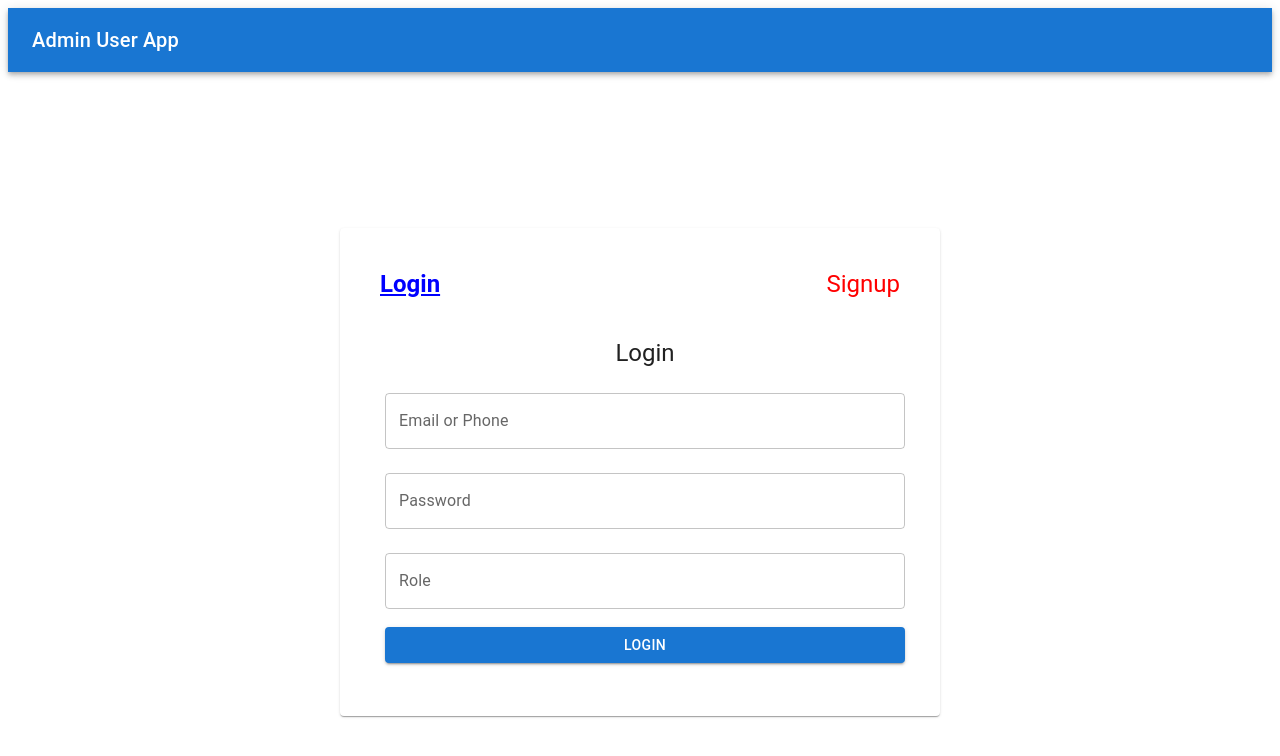
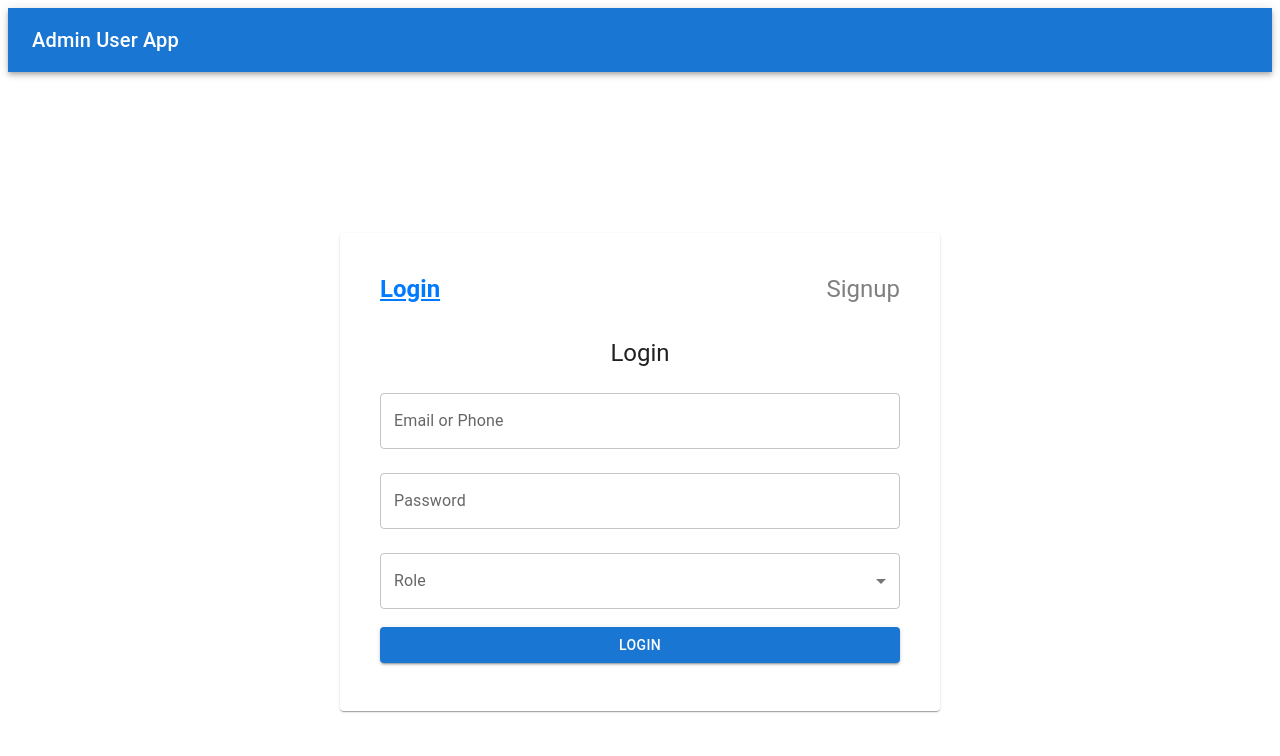
Before and after one commit to faheem59/AuthApp, a React (Vite) app: page /login in a window 1280 px wide. Shown: the top 756 px of the page. Built offline with nearby package versions, Linux system fonts and the light colour scheme.

Commit message:
Task Completed

```diff
--- a/src/components/LoginForm.tsx
+++ b/src/components/LoginForm.tsx
@@ -1,14 +1,16 @@
 import { useState } from 'react';
 import Button from "@mui/material/Button"
 import Typography from "@mui/material/Typography";
-import Box from "@mui/material/Box";
-import TextField from "@mui/material/TextField"
 import MenuItem from '@mui/material/MenuItem';
 import { useLoginForm } from '../utils/CustomHooks/useLoginFrom';
 import { Controller } from 'react-hook-form';
 import { LoginFormInput } from '../utils/Types';
 import Loader from '../components/commonComponet/Loader';
 import FormLoginField from './commonComponet/FormLoginField';
+import FormControl from "@mui/material/FormControl";
+import InputLabel from "@mui/material/InputLabel"
+import Select from '@mui/material/Select';
+
 const LoginForm = () => {
     const { handleSubmit, control, errors, error, onSubmit } = useLoginForm();
     const [loading, setLoading] = useState(false);
@@ -28,18 +30,8 @@ const LoginForm = () => {
     };
 
     return (
-        <Box
-            sx={{
-                display: 'flex',
-                flexDirection: 'column',
-                alignItems: 'center',
-                width: '100%',
-                padding: '5px',
-                borderRadius: '8px',
-                backgroundColor: '#fff',
-            }}
-        >
-            <Typography variant="h5" gutterBottom>
+           <>
+            <Typography variant="h5" gutterBottom sx={{ textAlign: 'center' }}>
                 Login
             </Typography>
 
@@ -66,37 +58,33 @@ const LoginForm = () => {
                     helperText={errors.password?.message}
                 />
 
-                <FormLoginField
+                <FormControl fullWidth margin="normal">
+                    <InputLabel id="role-label">Role</InputLabel>
+                    <Controller
                         name="role"
                         control={control}
-                    label="Role"
-                    error={!!errors.role}
                         render={({ field }) => (
-                        <Controller
+                            <Select
                                 {...field}
-                            as={
-                                <TextField
-                                    select
-                                    label="Role"
+                                labelId="role-label"
+                                id="role"
                                 variant="outlined"
                                 error={!!errors.role}
-                                    helperText={errors.role?.message}
-                                    size="small"
                             >
                                 <MenuItem value="admin">Admin</MenuItem>
                                 <MenuItem value="user">User</MenuItem>
-                                </TextField>
-                            }
-                        />
+                            </Select>
                         )}
                     />
+                </FormControl>
 
                 <Button type="submit" variant="contained" color="primary" disabled={loading} sx={{ width: '100%', marginTop: '10px', position: 'relative' }}>
-                    {loading && <Loader/>}
+                    {loading && <Loader />}
                     Login
                 </Button>
             </form>
-        </Box>
+           </>
+
     );
 };
 
--- a/src/components/SignupForm.tsx
+++ b/src/components/SignupForm.tsx
@@ -6,7 +6,6 @@ import InputLabel from "@mui/material/InputLabel"
 import Select from "@mui/material/Select"
 import MenuItem from "@mui/material/MenuItem";
 import Typography from "@mui/material/Typography" ;
-import Box  from '@mui/material/Box';
 import { yupResolver } from '@hookform/resolvers/yup';
 import localforage from 'localforage';
 import { useAuth } from '../utils/AuthContext';
@@ -67,18 +66,8 @@ const SignupForm = () => {
 
     return (
         <>
-            <Box
-                sx={{
-                    display: 'flex',
-                    flexDirection: 'column',
-                    alignItems: 'center',
-                    width: '100%',
-                    padding: '5px',
-                    borderRadius: '8px',
-                    backgroundColor: '#fff',
-                }}
-            >
-                <Typography variant="h5" gutterBottom>
+
+            <Typography variant="h5" gutterBottom sx={{ textAlign: 'center' }}>
                     SignUp
                 </Typography>
             {loading && <Loader />}
@@ -139,7 +128,7 @@ const SignupForm = () => {
                         {loading && <Loader />}
                     </Button>
             </form>
-            </Box>
+
         </>
     );
 };
--- a/src/components/commonComponet/FormFieldProfile.tsx
+++ b/src/components/commonComponet/FormFieldProfile.tsx
@@ -31,7 +31,7 @@ const FormFieldProfile: React.FC<FormFieldProps> = ({
             <Controller
                 name={name}
                 control={control}
-                defaultValue={defaultValue} // Pass defaultValue to Controller
+                defaultValue={defaultValue}
                 render={({ field }) => (
                     <TextField
                         {...field}
--- a/src/pages/LoginSignuPage.tsx
+++ b/src/pages/LoginSignuPage.tsx
@@ -27,7 +27,7 @@ const LoginSignupPage: React.FC<Props> = ({ formType }) => {
                                     cursor: 'pointer',
                                     textDecoration: formType === 'login' ? 'underline' : 'none',
                                     fontWeight: formType === 'login' ? 'bold' : 'normal',
-                                    color: formType === 'login' ? "blue" : 'red'
+                                    color: formType === 'login' ? "#007BFF" : 'rgba(0,0,0,0.5)'
                                 }}
                             >
                                 Login
@@ -39,7 +39,7 @@ const LoginSignupPage: React.FC<Props> = ({ formType }) => {
                                     cursor: 'pointer',
                                     textDecoration: formType === 'signup' ? 'underline' : 'none',
                                     fontWeight: formType === 'signup' ? 'bold' : 'normal',
-                                    color: formType === 'signup' ? "blue" : 'red'
+                                    color: formType === 'signup' ? "#007BFF" : 'rgba(0,0,0,0.5)'
                                 }}
                             >
                                 Signup
--- a/src/pages/ProfilePage.tsx
+++ b/src/pages/ProfilePage.tsx
@@ -55,6 +55,7 @@ const ProfilePage = () => {
             setLoading(false);
         }
     };
+    console.log("1111111",userData)
 
     if (!user) {
         return <Loader />;
--- a/src/utils/CustomHooks/useProfilePage.ts
+++ b/src/utils/CustomHooks/useProfilePage.ts
@@ -30,12 +30,10 @@ export const useProfilePage = (initialValues: UserDataUpdate, userId: string): P
             }
         };
 
-        if (userId) {
-            fetchUserData();
-        }
+        fetchUserData();
 
 
-    }, [userId, reset]);
+    }, [userId, users, reset]);
 
     return { control, handleSubmit, reset, userData, ...rest };
 };
```
Lines whose indentation alone changed are shown as unchanged.
